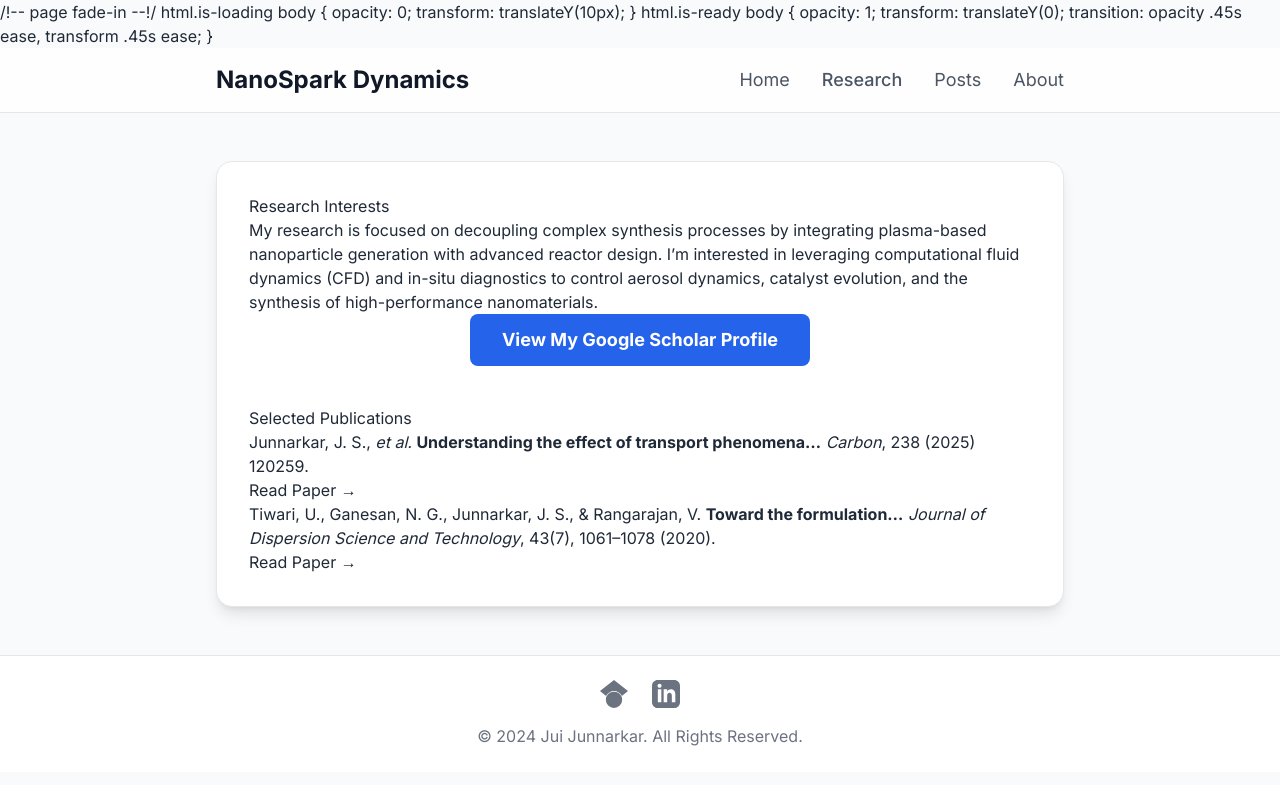
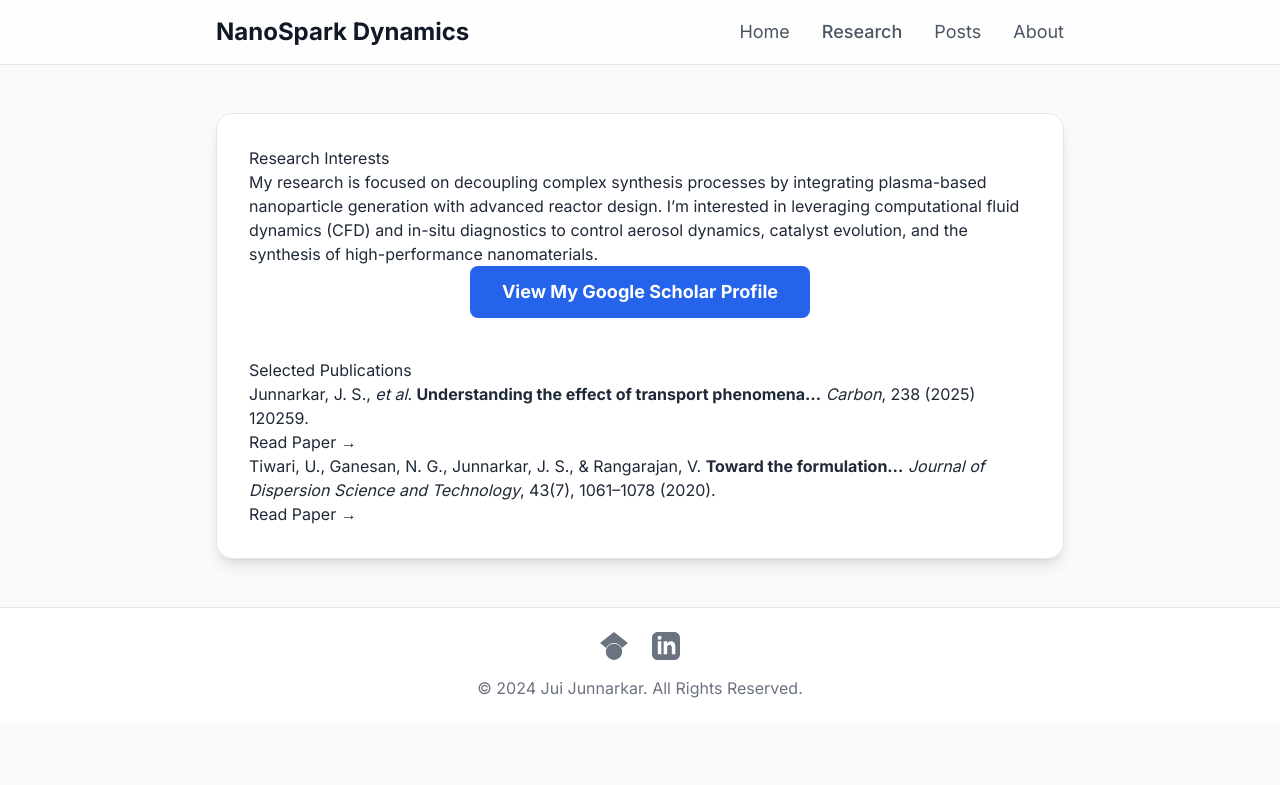
Before and after one commit to sparkyScientist/jui-junnarkar.github.io, a Jekyll site: the page built from research.md, in a window 1280 px wide. Shown: the top 785 px of the page. Built offline with Jekyll 4.4.1, drawn with Linux system fonts in a browser that asks for light colours; nearby versions of some CDN libraries.

Commit message:
Update head.html

```diff
--- a/_includes/head.html
+++ b/_includes/head.html
@@ -39,7 +39,7 @@
   .metric-card:hover { transform: scale(1.05); }
   .image-caption { text-align: center; font-size: 0.875rem; color: #6b7280; margin-top: 0.5rem; }
   .insight-quote { border-left: 4px solid #4f46e5; padding-left: 1rem; margin-top: 1.5rem; margin-bottom: 1.5rem; font-style: italic; color: #374151; }
+   /* page fade-in for multi-page Jekyll */
+  html.is-loading body { opacity: 0; transform: translateY(10px); }
+  html.is-ready body { opacity: 1; transform: translateY(0); transition: opacity .45s ease, transform .45s ease; }
 </style>
-/!-- page fade-in --!/
-html.is-loading body { opacity: 0; transform: translateY(10px); }
-html.is-ready body { opacity: 1; transform: translateY(0); transition: opacity .45s ease, transform .45s ease; }
```
